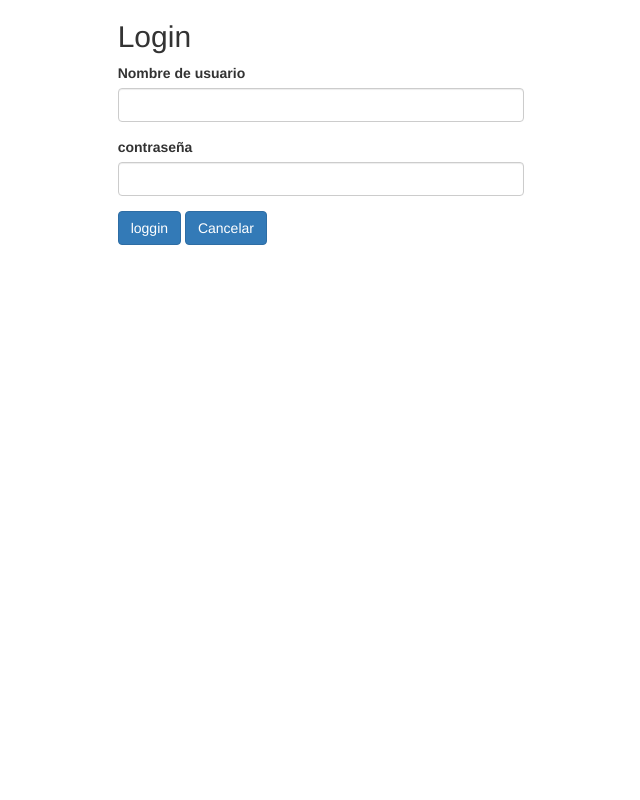
After one commit to jc-mojicap/Agiles20182KataWeb, a Django app: page /login/ in a window 1280 px wide. The commit adds this page. Shown: the whole page, without its empty margins (319-959 px from the left). Run offline with Django 3.2, Linux system fonts and the light colour scheme; some libraries are stand-ins or nearby versions.

Commit message:
Paso 4: correccion de caso de prueba Iniciar sesion (VERDE)

```diff
--- a/polls/templates/polls/index.html
+++ b/polls/templates/polls/index.html
@@ -7,11 +7,14 @@
 <body>
     <ul class="nav navbar-nav navbar-right" style="padding-right: 20px">
         <li><a href="{% url 'principal:registro' %}" id="id_register"><span class="glyphicon glyphicon-user"></span> Registrarse</a></li>
-        <li><a href="#" id="id_login"><span class="glyphicon glyphicon-log-in"></span> Login</a></li>
+        <li> <a href="{% url 'principal:login' %}" id="id_login"><span class="glyphicon glyphicon-log-in"></span>Login</a></li>
     </ul>
     <div class="jumbotron" style="padding-left: 20px; height: 50%">
         <h1>Busco Ayuda</h1>
         <p>Encuentra aquí la ayuda que necesitas.</p>
+        {% if user.is_authenticated %}
+        <span>Bienvenido(a) {{ user.first_name }}</span>
+        {% endif %}
         <div id="trabajadores">
             {% for trabajador in trabajadores %}
             <div class="col-sm-4 col-md-3">
--- /dev/null
+++ b/polls/templates/polls/login.html
@@ -0,0 +1,40 @@
+{% load bootstrap3 %}
+
+{% bootstrap_css %}
+{% bootstrap_javascript %}
+<!DOCTYPE html>
+<html lang="en">
+<head>
+    <meta charset="UTF-8">
+    <title>Login</title>
+</head>
+<body>
+    <div class ='row'>
+        <div class="col-md-4 col-md-offset-4">
+            <div class="page header">
+                <h2>Login</h2>
+            </div>
+            {% if mensaje %}
+            <div class="alert alert-danger">
+                {{ mensaje }}
+            </div>
+            {% endif %}
+
+            <form method="post" action="">
+                {% csrf_token %}
+                <div class="form-group">
+                    <label class="control-label" form="username">Nombre de usuario</label>
+                    <input type="text" id="username" name="username" class="form-control" value="{{ username }}">
+                </div>
+
+                <div class="form-group">
+                    <label for="password">contraseña</label>
+                    <input type="password" name="password" id="password" class="form-control">
+                </div>
+                <button type="submit" id="aceptar" class="btn btn-primary">loggin</button>
+                <a href="{% url 'principal:index' %}" class="btn btn-primary">Cancelar</a>
+            </form>
+        </div>
+    </div>
+</body>
+</html>
--- a/polls/test_cases.py
+++ b/polls/test_cases.py
@@ -68,7 +68,7 @@ class FunctionalTest(TestCase):
         link.click()
 
         usuario = self.browser.find_element_by_id('username')
-        usuario.send_keys('jc.mojicap')
+        usuario.send_keys('jc.mojica')
 
         contrasena = self.browser.find_element_by_id('password')
         contrasena.send_keys('password')
@@ -78,6 +78,6 @@ class FunctionalTest(TestCase):
 
         self.browser.implicitly_wait(3)
 
-        span2 = self.browser.find_element(By.XPATH, '//span[text()="Bienvenido(a) Juan Camilo"]')
+        span = self.browser.find_element(By.XPATH, '//span[text()="Bienvenido(a) Juan Camilo"]')
 
-        self.assertIn('Bienvenido(a) Juan Camilo', span2.text)
+        self.assertIn('Bienvenido(a) Juan Camilo', span.text)
--- a/polls/urls.py
+++ b/polls/urls.py
@@ -5,7 +5,7 @@ from . import views
 urlpatterns = [
     url(r'^$', views.index, name='index'),
     url(r'^editar/(?P<idTrabajador>\d+)$', views.editar_perfil, name='editar'),
-    url(r'^login$', views.login),
+    url(r'^login/$', views.login_view, name='login'),
     # url(r'^register', views.register, name='registro'),
     url(r'^register', views.registerTrabajador, name='registro'),
     url(r'^register', views.registerTrabajador, name='registro'),
--- a/polls/views.py
+++ b/polls/views.py
@@ -3,6 +3,7 @@ import datetime
 
 import boto
 from django.conf import settings
+from django.contrib.auth import authenticate, login
 from django.contrib.auth.models import User
 from django.core import serializers
 from django.http import HttpResponseRedirect, HttpResponse
@@ -25,19 +26,6 @@ def index(request):
     context = {'trabajadores': trabajadores, 'tipos_de_servicios': tipos_de_servicios,
                'form_trabajador': form_trabajador, 'form_usuario': form_usuario, 'base_url': settings.STATIC_URL}
     return render(request, 'polls/index.html', context)
-
-
-def login(request):
-    username = request.POST.get('usrname', '')
-    password = request.POST.get('psw', '')
-    user = auth.authenticate(username=username, password=password)
-    if user is not None:
-        auth.login(request, user)
-        messages.success(request, "Bienvenido al sistema {}".format(username), extra_tags="alert-success")
-        return HttpResponseRedirect('/')
-    else:
-        messages.error(request, "¡El usuario o la contraseña son incorrectos!", extra_tags="alert-danger")
-        return HttpResponseRedirect('/')
 
 
 def logout(request):
@@ -161,3 +149,24 @@ def registerTrabajador(request):
         form_trabajador = registroTrabajadorForm()
         form_usuario = UserForm()
     return render(request, 'polls/registro.html ', {'form_trabajador': form_trabajador, 'form_usuario': form_usuario})
+
+
+def login_view(request):
+
+    if request.user.is_authenticated():
+        # return redirect(reverse('media1:index'))
+        return render(request, "polls/index.html")
+
+    mensaje = ''
+    if request.method == 'POST':
+        username = request.POST.get('username')
+        password = request.POST.get('password')
+        user = authenticate(username=username, password=password)
+        if user is not None:
+            login(request, user)
+            # return redirect(reverse('media1:index'))
+            return render(request, "polls/index.html")
+        else:
+            mensaje = 'Credenciales de acceso incorrectas'
+
+    return render(request, 'polls/login.html', {'mensaje': mensaje})
```
